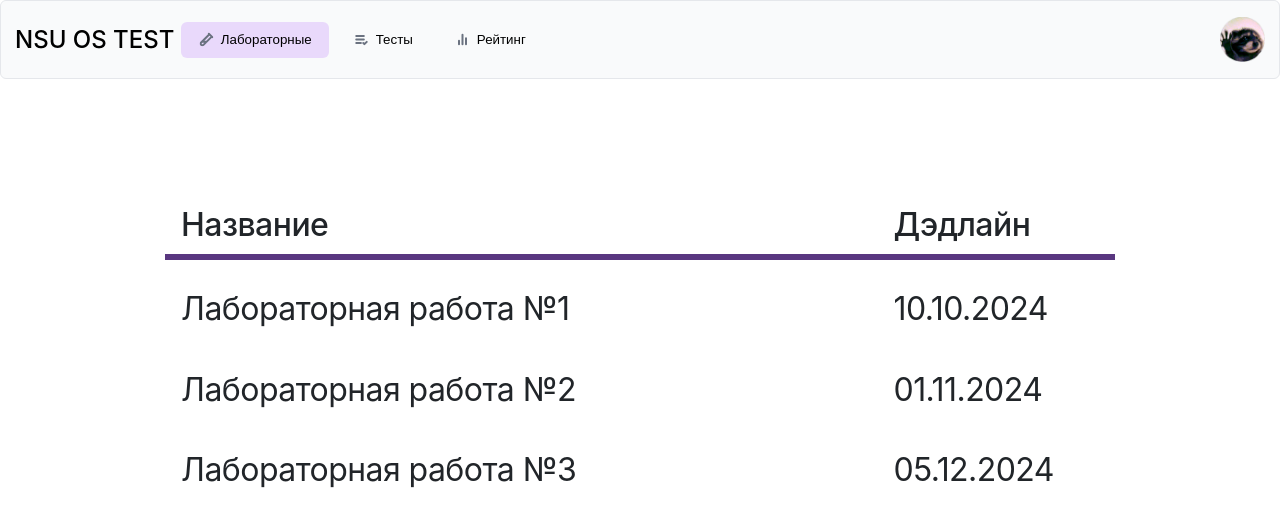
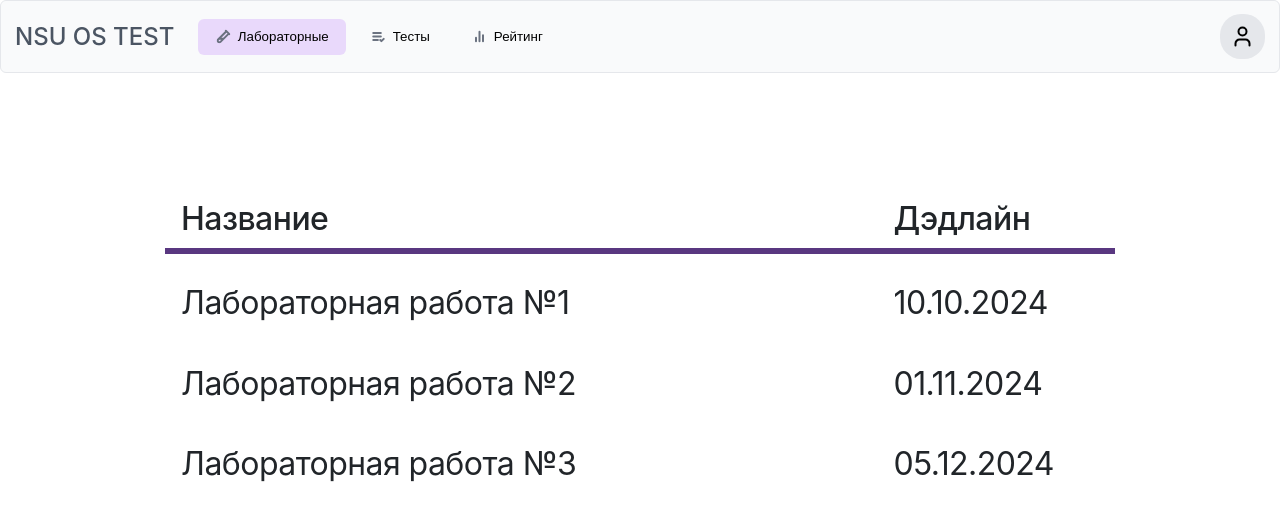
Before and after one commit to os-nsu/ostest-front, a React (Vite) app: page / in a window 1280 px wide. Shown: the top 526 px of the page. Built offline with nearby package versions, Linux system fonts and the light colour scheme.

Commit message:
change NavigationHeader: update avatar icon and paddings

```diff
--- a/src/components/NavigationHeader/NavigationHeader.tsx
+++ b/src/components/NavigationHeader/NavigationHeader.tsx
@@ -2,7 +2,7 @@ import styles from '@styles/components/NavigationHeader.module.scss';
 import IconLabs from '@public/labs.svg';
 import IconTests from '@public/tests.svg';
 import IconRating from '@public/rating.svg';
-import avatar from '@public/avatar.png';
+import IconAvatar from '@public/avatar.svg';
 
 interface NavigationHeaderProps {
   activeTab: string;
@@ -45,7 +45,7 @@ function NavigationHeader({
           </div>
         )}
       </div>
-      <img className={styles.header_avatar} src={avatar} alt="Аватар" />
+      <img className={styles.header_avatar} src={IconAvatar} alt="Аватар" />
     </div>
   );
 }
--- a/src/styles/components/NavigationHeader.module.scss
+++ b/src/styles/components/NavigationHeader.module.scss
@@ -1,17 +1,19 @@
 .header {
     padding-inline: 14px;
+    padding-block: 16.5px;
     display: flex;
     justify-content: space-between;
     align-items: center;
     background-color: #F9FAFB;
     border-radius: 6px;
     border: 1px solid #E5E7EB;
+    max-height: 73px;
 }
 
 .header_navigation {
     display: flex;
     flex-direction: row;
-    gap: 7px;
+    gap: 24px;
     align-items: center;
 }
 
@@ -20,6 +22,7 @@
     font-size: 24px;
     font-weight: 500;
     line-height: 29.05px;
+    color: #4B5563;
 }
 
 .header_buttons {
```
Also changed, not shown: public/avatar.png (deleted), public/avatar.svg (added).
